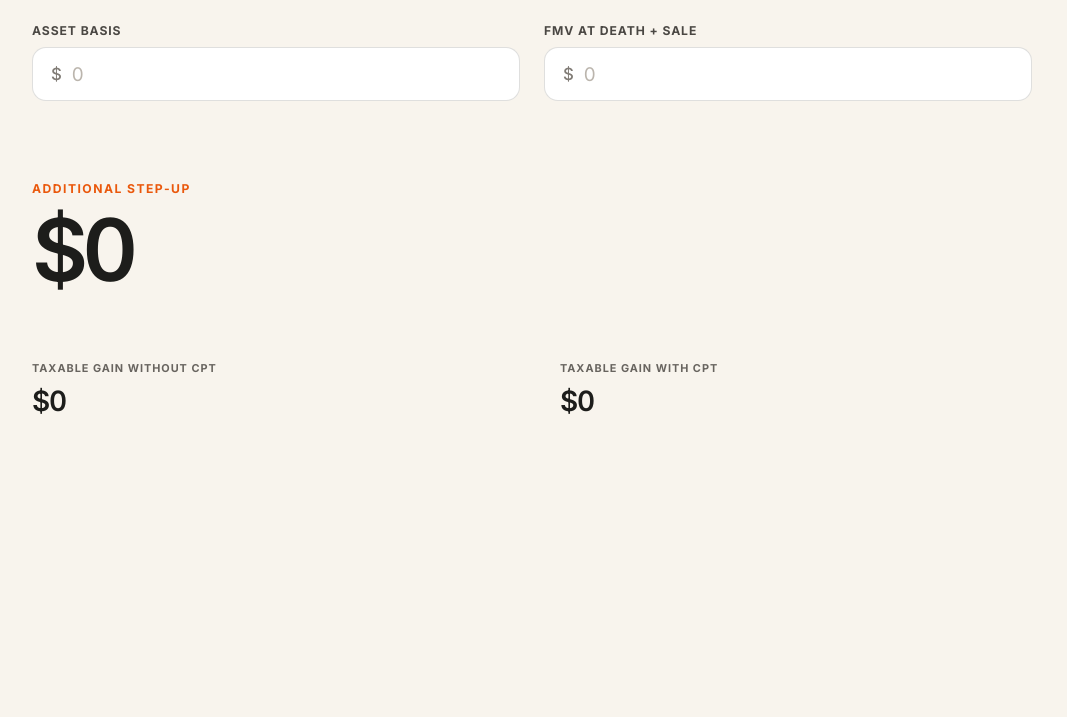
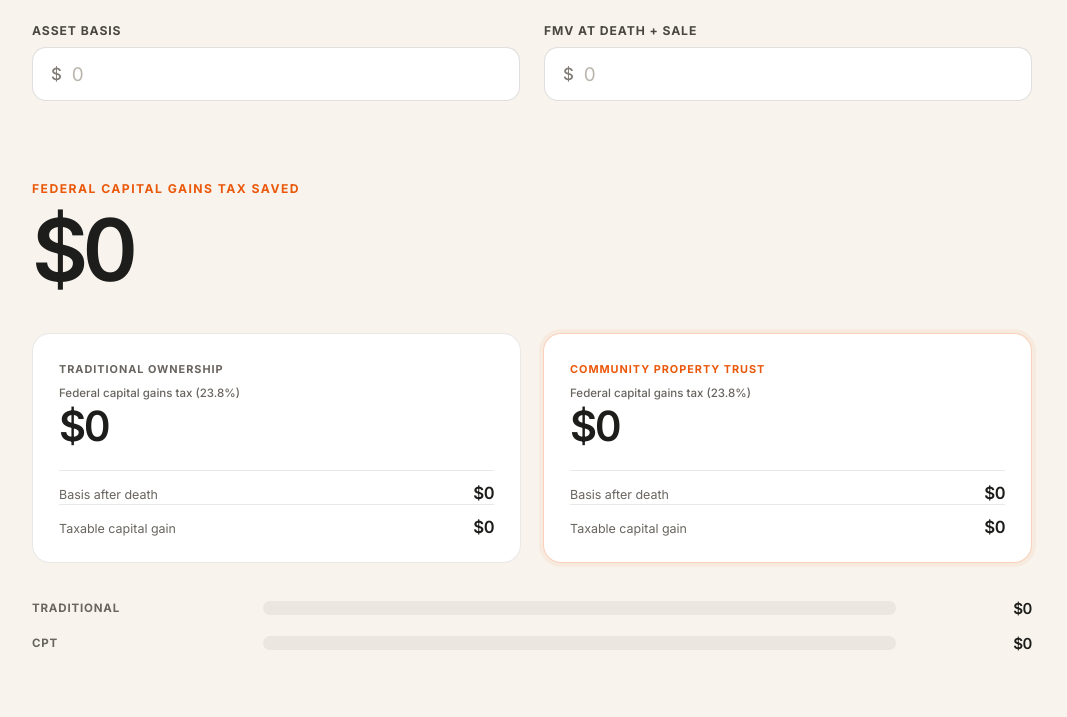
Before and after one commit to bentgalbraith/ep-intelligence, a Flask app: template templates/community_property_trust_calc.html in a window 1280 px wide. Shown: the part 238-955 px from the top of the page, without its empty margins (108-1175 px from the left). Before the commit the page ends 652 px from the top, so only its background shows below. Run offline with Flask 3, Linux system fonts and the light colour scheme; the template is opened without the code that fills it, so the values that code supplies are empty; some libraries are stand-ins or nearby versions.

Commit message:
CPT Calculator improvements

```diff
--- a/templates/community_property_trust_calc.html
+++ b/templates/community_property_trust_calc.html
@@ -153,16 +153,28 @@
         font-variant-numeric: tabular-nums;
     }
 
-    .tax-metrics {
+    .cpt-compare {
         display: grid;
         grid-template-columns: repeat(2, minmax(0, 1fr));
-        gap: 56px;
-        margin: 40px 0 0;
+        gap: 22px;
+        margin-top: 12px;
     }
 
-    .tax-metric-label {
-        display: block;
-        margin-bottom: 9px;
+    .cpt-scenario {
+        min-width: 0;
+        padding: 28px 26px 24px;
+        background: #ffffff;
+        border: 1px solid rgba(29, 29, 27, 0.1);
+        border-radius: 18px;
+    }
+
+    .cpt-scenario--cpt {
+        border-color: rgba(234, 88, 12, 0.28);
+        box-shadow: 0 0 0 4px rgba(234, 88, 12, 0.06);
+    }
+
+    .cpt-scenario-kicker {
+        margin: 0 0 10px;
         color: var(--tax-muted);
         font-size: 0.68rem;
         font-weight: 650;
@@ -170,11 +182,97 @@
         text-transform: uppercase;
     }
 
-    .tax-metric-value {
-        display: block;
-        font-size: clamp(1.25rem, 2.8vw, 1.75rem);
+    .cpt-scenario--cpt .cpt-scenario-kicker {
+        color: var(--tax-orange);
+    }
+
+    .cpt-scenario-tax-label {
+        margin: 0 0 6px;
+        color: var(--tax-muted);
+        font-size: 0.72rem;
+        font-weight: 500;
+    }
+
+    .cpt-scenario-tax {
+        margin: 0 0 22px;
+        font-size: clamp(1.8rem, 4vw, 2.6rem);
         font-weight: 600;
-        letter-spacing: -0.04em;
+        letter-spacing: -0.055em;
+        line-height: 1;
+        font-variant-numeric: tabular-nums;
+    }
+
+    .cpt-fact {
+        display: flex;
+        align-items: baseline;
+        justify-content: space-between;
+        gap: 16px;
+        padding: 12px 0 0;
+        border-top: 1px solid var(--tax-line);
+    }
+
+    .cpt-fact-label {
+        color: var(--tax-muted);
+        font-size: 0.78rem;
+        line-height: 1.35;
+    }
+
+    .cpt-fact-value {
+        font-size: 1.05rem;
+        font-weight: 600;
+        letter-spacing: -0.03em;
+        font-variant-numeric: tabular-nums;
+        white-space: nowrap;
+    }
+
+    .cpt-bars {
+        display: grid;
+        gap: 16px;
+        margin-top: 36px;
+    }
+
+    .cpt-bar-row {
+        display: grid;
+        grid-template-columns: minmax(120px, 0.34fr) minmax(0, 1fr) 7.5rem;
+        align-items: center;
+        gap: 16px;
+    }
+
+    .cpt-bar-label {
+        color: var(--tax-muted);
+        font-size: 0.72rem;
+        font-weight: 650;
+        letter-spacing: 0.07em;
+        text-transform: uppercase;
+    }
+
+    .cpt-bar-track {
+        height: 14px;
+        overflow: hidden;
+        background: #ebe6df;
+        border-radius: 999px;
+    }
+
+    .cpt-bar-fill {
+        width: 0;
+        height: 100%;
+        border-radius: inherit;
+        transition: width 650ms cubic-bezier(0.22, 1, 0.36, 1);
+    }
+
+    .cpt-bar-fill--traditional {
+        background: var(--tax-ink);
+    }
+
+    .cpt-bar-fill--cpt {
+        background: var(--tax-orange);
+    }
+
+    .cpt-bar-value {
+        text-align: right;
+        font-size: 0.95rem;
+        font-weight: 600;
+        letter-spacing: -0.03em;
         font-variant-numeric: tabular-nums;
     }
 
@@ -403,19 +563,55 @@
 
     <section class="tax-results" id="result-content" hidden>
         <div class="tax-headline">
-            <p class="tax-headline-label" id="headline-label">Additional step-up</p>
-            <p class="tax-headline-value" id="additional-step-up" aria-live="polite" aria-atomic="true">$0</p>
+            <p class="tax-headline-label">Federal capital gains tax saved</p>
+            <p class="tax-headline-value" id="tax-saved" aria-live="polite" aria-atomic="true">$0</p>
         </div>
 
-        <div class="tax-metrics">
-            <article class="tax-metric">
-                <span class="tax-metric-label">Taxable gain without CPT</span>
-                <strong class="tax-metric-value" id="gain-without-cpt">$0</strong>
+        <div class="cpt-compare">
+            <article class="cpt-scenario cpt-scenario--traditional">
+                <p class="cpt-scenario-kicker">Traditional ownership</p>
+                <p class="cpt-scenario-tax-label">Federal capital gains tax (23.8%)</p>
+                <p class="cpt-scenario-tax" id="tax-traditional">$0</p>
+                <div class="cpt-fact">
+                    <span class="cpt-fact-label">Basis after death</span>
+                    <strong class="cpt-fact-value" id="basis-traditional">$0</strong>
+                </div>
+                <div class="cpt-fact">
+                    <span class="cpt-fact-label">Taxable capital gain</span>
+                    <strong class="cpt-fact-value" id="gain-traditional">$0</strong>
+                </div>
             </article>
-            <article class="tax-metric">
-                <span class="tax-metric-label">Taxable gain with CPT</span>
-                <strong class="tax-metric-value" id="gain-with-cpt">$0</strong>
+
+            <article class="cpt-scenario cpt-scenario--cpt">
+                <p class="cpt-scenario-kicker">Community Property Trust</p>
+                <p class="cpt-scenario-tax-label">Federal capital gains tax (23.8%)</p>
+                <p class="cpt-scenario-tax" id="tax-cpt">$0</p>
+                <div class="cpt-fact">
+                    <span class="cpt-fact-label">Basis after death</span>
+                    <strong class="cpt-fact-value" id="basis-cpt">$0</strong>
+                </div>
+                <div class="cpt-fact">
+                    <span class="cpt-fact-label">Taxable capital gain</span>
+                    <strong class="cpt-fact-value" id="gain-cpt">$0</strong>
+                </div>
             </article>
+        </div>
+
+        <div class="cpt-bars" aria-hidden="true">
+            <div class="cpt-bar-row">
+                <span class="cpt-bar-label">Traditional</span>
+                <div class="cpt-bar-track">
+                    <div class="cpt-bar-fill cpt-bar-fill--traditional" id="bar-traditional"></div>
+                </div>
+                <span class="cpt-bar-value" id="bar-tax-traditional">$0</span>
+            </div>
+            <div class="cpt-bar-row">
+                <span class="cpt-bar-label">CPT</span>
+                <div class="cpt-bar-track">
+                    <div class="cpt-bar-fill cpt-bar-fill--cpt" id="bar-cpt"></div>
+                </div>
+                <span class="cpt-bar-value" id="bar-tax-cpt">$0</span>
+            </div>
         </div>
     </section>
 </main>
@@ -424,9 +620,9 @@
 {% block scripts %}
 <script>
 (function () {
+    const FEDERAL_CG_RATE = 0.238;
     const form = document.getElementById('cpt-form');
     const resultContent = document.getElementById('result-content');
-    const headlineLabel = document.getElementById('headline-label');
     const moneyInputs = Array.from(form.querySelectorAll('[inputmode="decimal"]'));
     const animationFrames = new WeakMap();
     const reduceMotion = window.matchMedia('(prefers-reduced-motion: reduce)').matches;
@@ -502,18 +698,31 @@
         }
 
         const builtInGain = fmv - basis;
-        const halfAdjustment = builtInGain / 2;
-        const additionalStepUp = Math.max(0, halfAdjustment);
-        const additionalStepDown = Math.max(0, -halfAdjustment);
-        const gainWithoutCpt = Math.max(0, halfAdjustment);
-        const gainWithCpt = 0;
+        const basisTraditional = basis + builtInGain / 2;
+        const basisCpt = fmv;
+        const gainTraditional = Math.max(0, fmv - basisTraditional);
+        const gainCpt = Math.max(0, fmv - basisCpt);
+        const taxTraditional = gainTraditional * FEDERAL_CG_RATE;
+        const taxCpt = gainCpt * FEDERAL_CG_RATE;
+        const taxSaved = Math.max(0, taxTraditional - taxCpt);
+        const barMax = Math.max(taxTraditional, taxCpt, 0);
 
         resultContent.hidden = false;
-        headlineLabel.textContent = additionalStepDown > 0 ? 'Additional step-down' : 'Additional step-up';
 
-        animateCurrency(document.getElementById('additional-step-up'), additionalStepDown > 0 ? additionalStepDown : additionalStepUp);
-        animateCurrency(document.getElementById('gain-without-cpt'), gainWithoutCpt);
-        animateCurrency(document.getElementById('gain-with-cpt'), gainWithCpt);
+        animateCurrency(document.getElementById('tax-saved'), taxSaved);
+        animateCurrency(document.getElementById('tax-traditional'), taxTraditional);
+        animateCurrency(document.getElementById('tax-cpt'), taxCpt);
+        animateCurrency(document.getElementById('basis-traditional'), basisTraditional);
+        animateCurrency(document.getElementById('basis-cpt'), basisCpt);
+        animateCurrency(document.getElementById('gain-traditional'), gainTraditional);
+        animateCurrency(document.getElementById('gain-cpt'), gainCpt);
+        animateCurrency(document.getElementById('bar-tax-traditional'), taxTraditional);
+        animateCurrency(document.getElementById('bar-tax-cpt'), taxCpt);
+
+        document.getElementById('bar-traditional').style.width =
+            (barMax > 0 ? (taxTraditional / barMax) * 100 : 0) + '%';
+        document.getElementById('bar-cpt').style.width =
+            (barMax > 0 ? (taxCpt / barMax) * 100 : 0) + '%';
 
         if (settings.scrollToResults) {
             resultContent.scrollIntoView({ behavior: reduceMotion ? 'auto' : 'smooth', block: 'start' });
```
Also changed, not shown: other parts of templates/community_property_trust_calc.html (+73 -11 lines).
